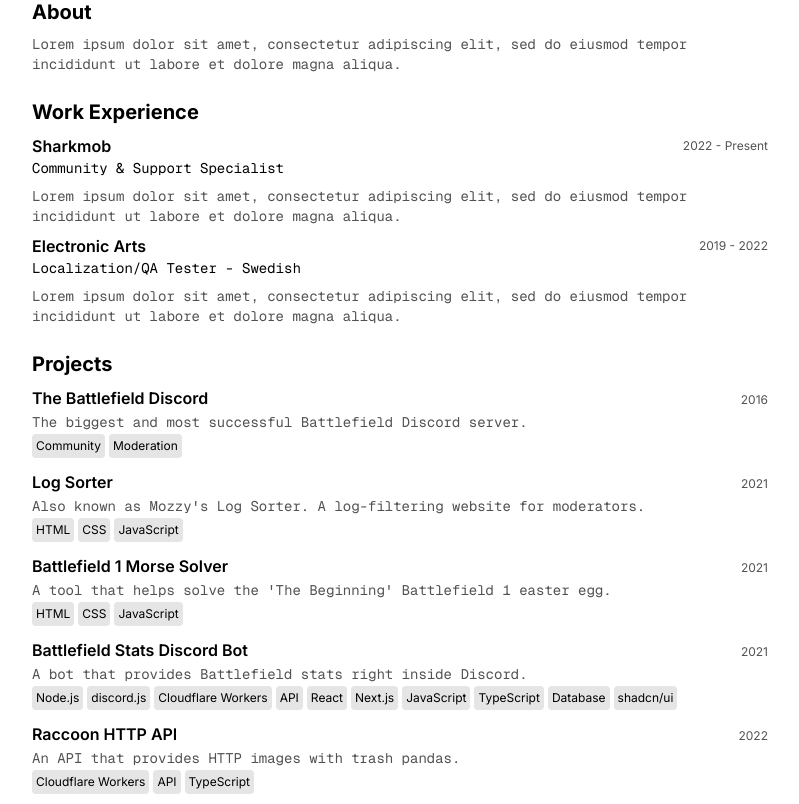
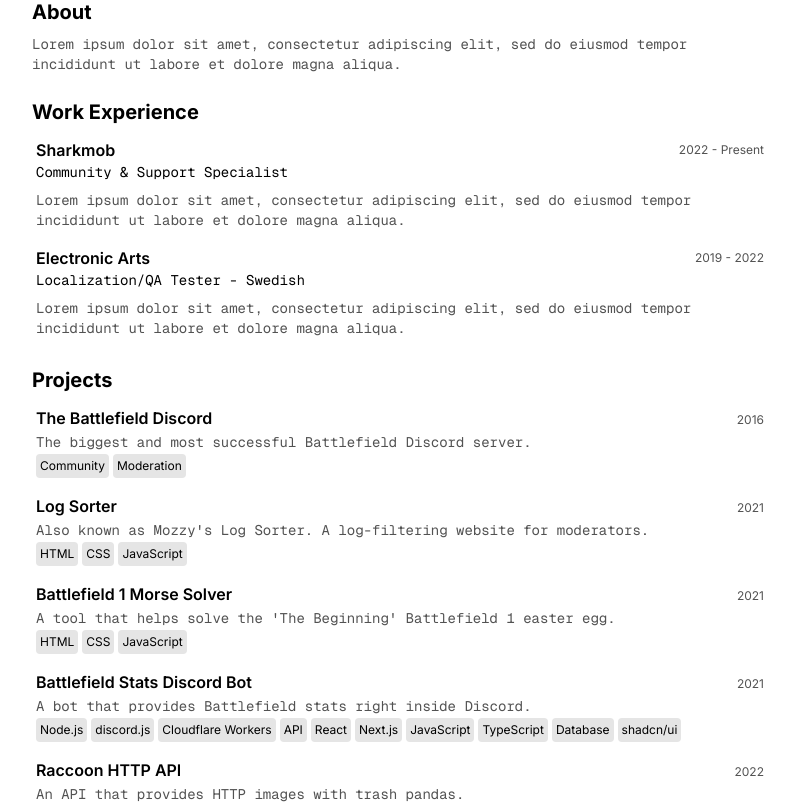
Before and after one commit to leonlarsson/leon-home, a Next.js app: page /cv-new in a window 1280 px wide. Shown: the part 240-1044 px from the top of the page, without its empty margins (240-1039 px from the left). Built offline with nearby package versions, Linux system fonts and the light colour scheme.

Commit message:
cv-new: add hover states
Might do bg-neutral-100 instead.

```diff
--- a/app/(cv-new)/cv-new/page.tsx
+++ b/app/(cv-new)/cv-new/page.tsx
@@ -77,7 +77,7 @@ export default () => {
               end: "2022",
             },
           ].map(({ title, company, companyUrl, description, start, end }) => (
-            <div key={title} className="flex flex-col gap-2">
+            <div key={title} className="flex flex-col gap-2 rounded-xl p-1 hover:bg-neutral-200">
               <div className="flex flex-col">
                 {/* Company and dates */}
                 <div className="flex items-center justify-between">
@@ -105,11 +105,11 @@ export default () => {
       <div className="flex flex-col gap-2">
         <h2 className="text-xl font-bold">Projects</h2>
 
-        <div className="flex flex-col gap-3">
+        <div className="flex flex-col gap-2">
           {projects
             .filter(x => x.displayInCv)
             .map(({ name, shortDescription, slug, tags, year }) => (
-              <div className="flex flex-col gap-[2px]">
+              <div className="group flex flex-col gap-[2px] rounded-xl p-1 hover:bg-neutral-200">
                 <div className="flex items-baseline justify-between">
                   <Link href={`/projects/${slug}`} target="_blank" className="font-semibold hover:underline">
                     {name}
@@ -122,7 +122,7 @@ export default () => {
 
                 <div className="flex flex-wrap gap-1">
                   {tags?.map(tag => (
-                    <span key={tag} className="rounded bg-neutral-200 p-1 text-xs">
+                    <span key={tag} className="rounded bg-neutral-200 p-1 text-xs group-hover:bg-neutral-300">
                       {tag}
                     </span>
                   ))}
```
